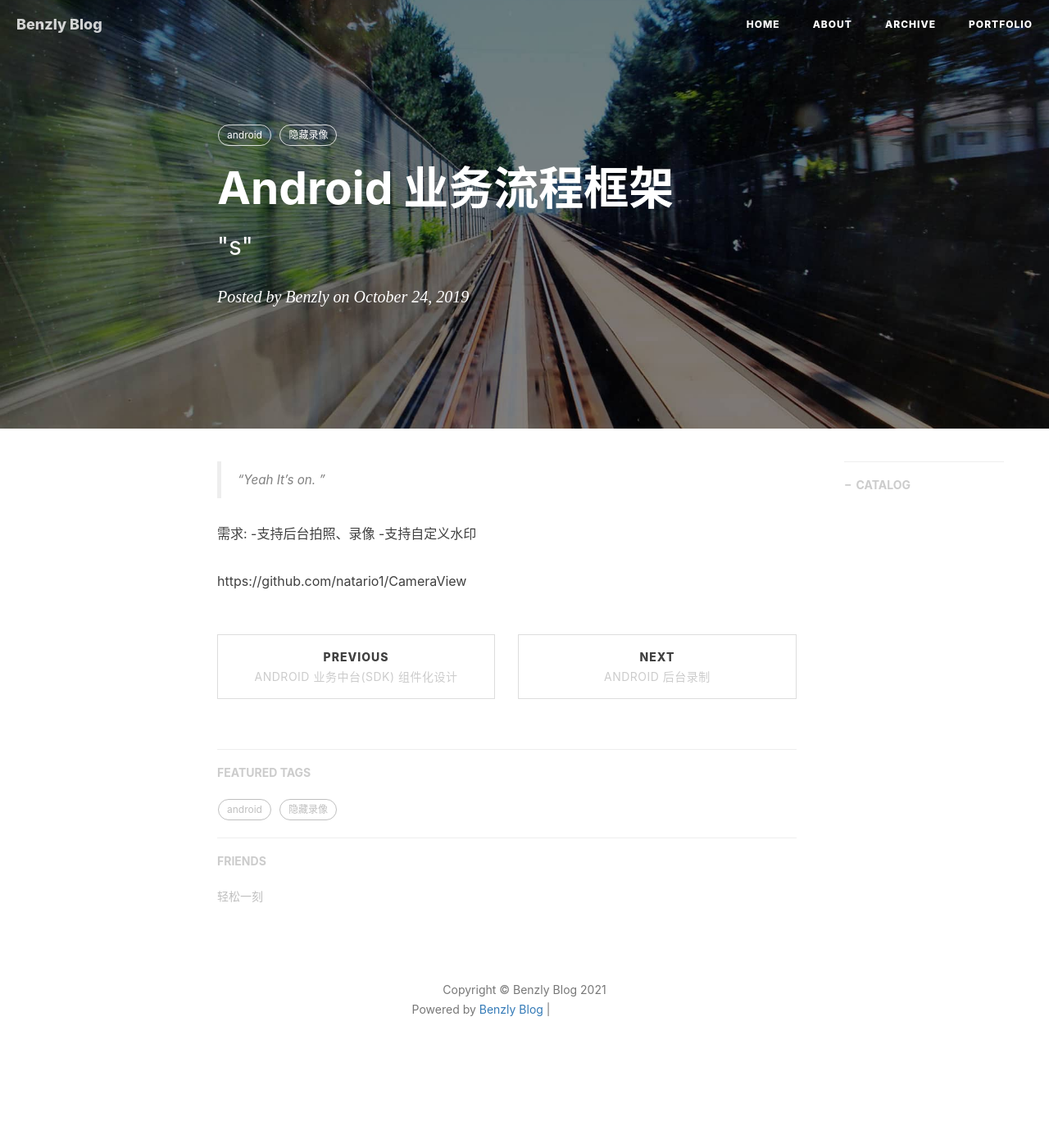
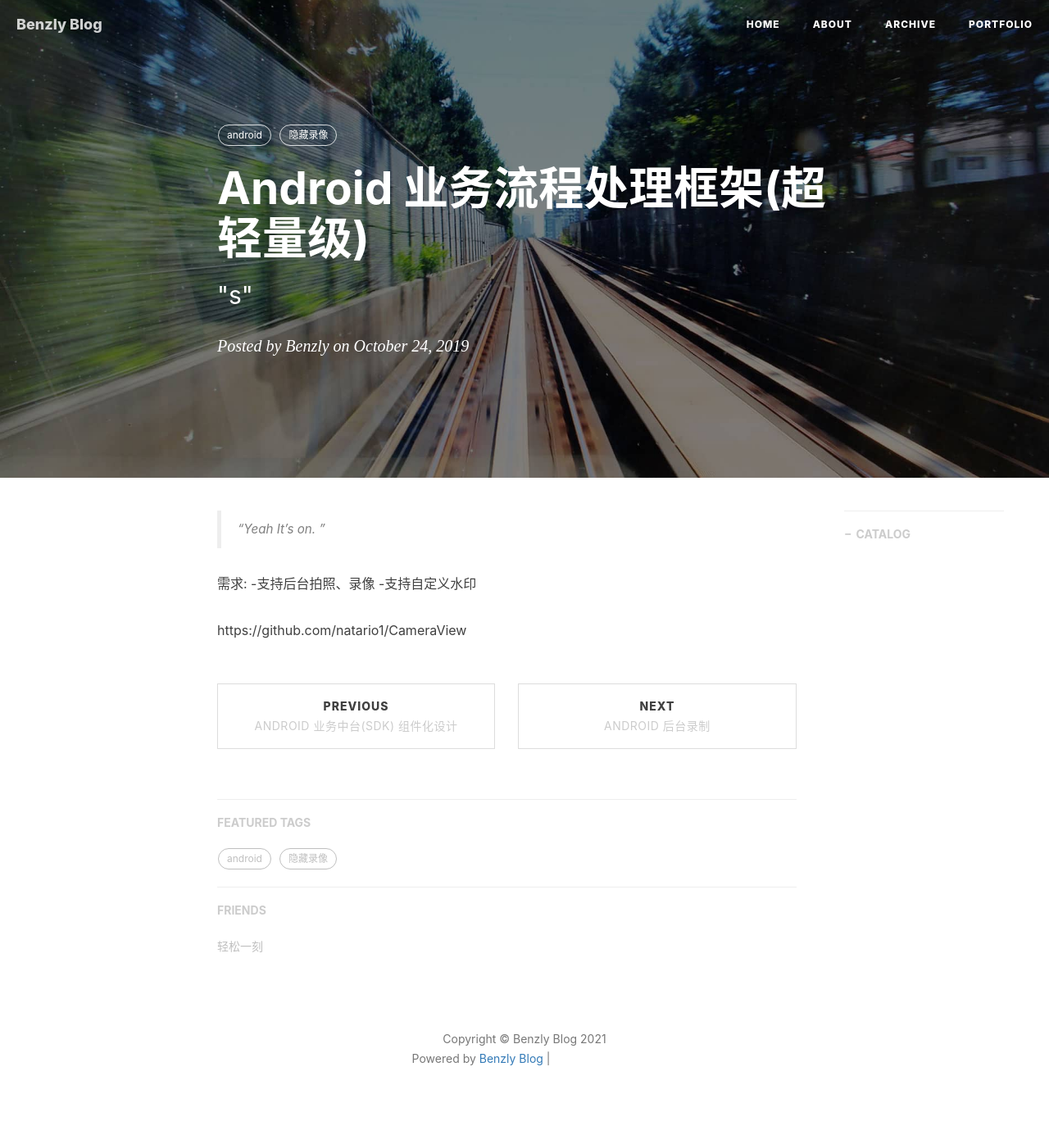
Before and after one commit to benzly/benzly.github.io, a Jekyll site: the page built from _posts/2019-10-24-Android 业务流程处理框架(超轻量级).markdown, in a window 1280 px wide. Shown: the whole page at 82% size. Built offline with Jekyll 4.4.1, drawn with Linux system fonts in a browser that asks for light colours; nearby versions of some CDN libraries; comment, search, counter and statistics services are not loaded; before the commit the page ends 1336 px from its top, so only the background shows below that; grey boxes are pictures that could not be loaded.

Commit message:
修改标题

```diff
--- a/_posts/2019-10-24-Android 业务流程处理框架(超轻量级).markdown
+++ b/_posts/2019-10-24-Android 业务流程处理框架(超轻量级).markdown
@@ -1,6 +1,6 @@
 ---
 layout:     post
-title:      "Android 业务流程框架"
+title:      "Android 业务流程处理框架(超轻量级)"
 subtitle:   " \"s\""
 date:       2019-10-24 12:00:00
 author:     "Benzly"
```
